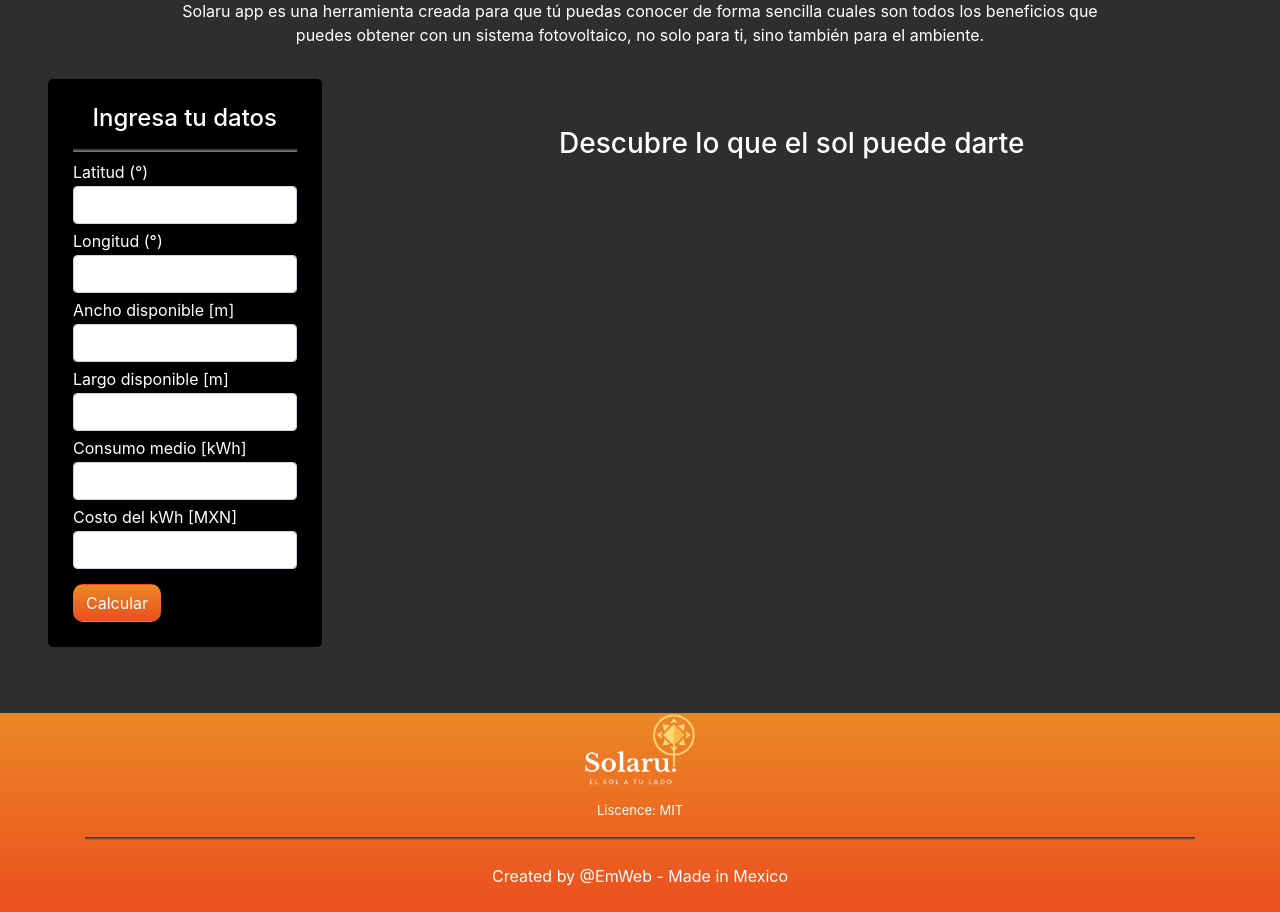
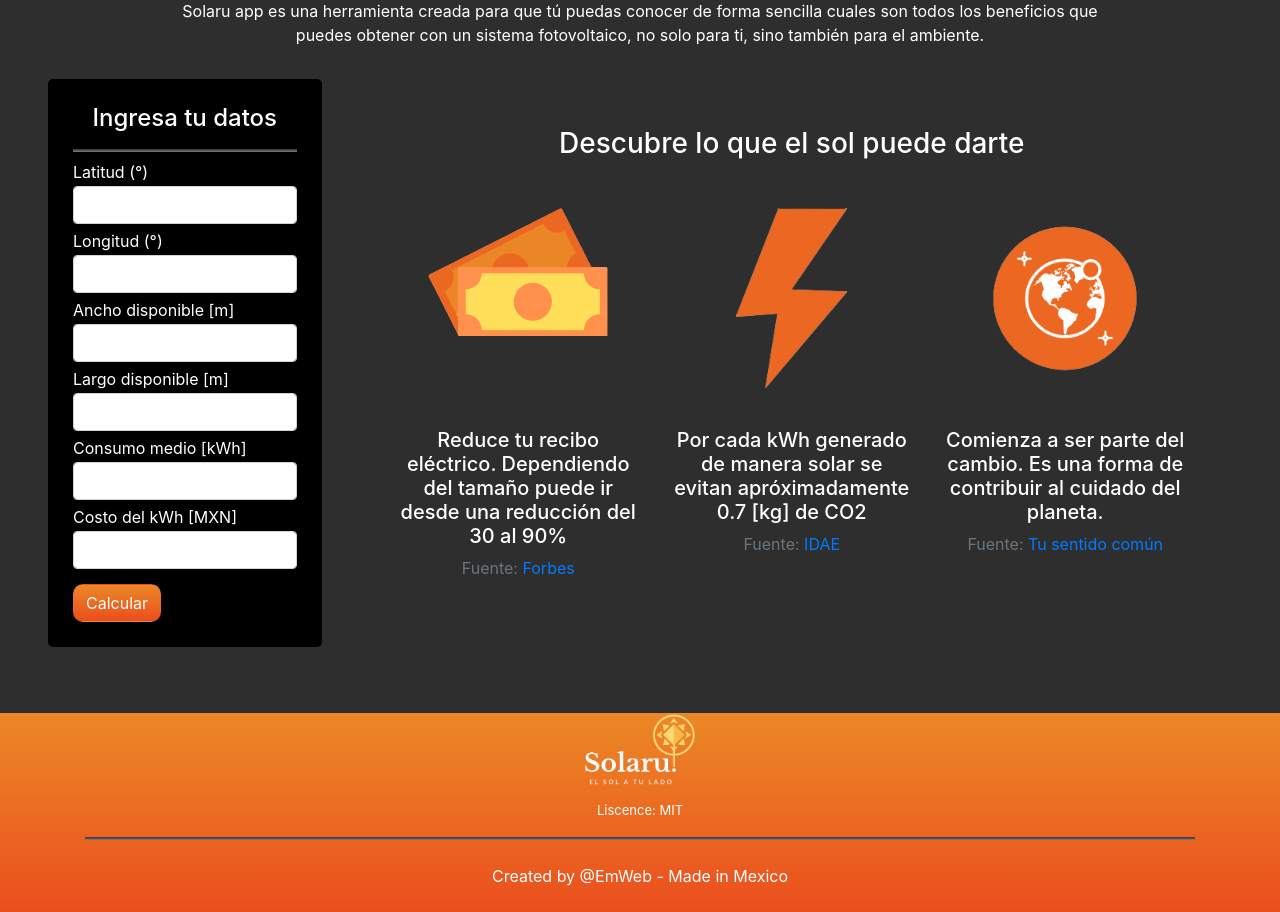
Before and after one commit to emanuelosva/solaru_legacy, a Flask app: page / in a window 1280 px wide. Shown: the part 177-1089 px from the top of the page. Run offline with Flask 2, Linux system fonts and the light colour scheme; some libraries are stand-ins or nearby versions.

Commit message:
Se mejoró interfaz de inicio con datos curiosos.

```diff
--- a/app/static/css/main.css
+++ b/app/static/css/main.css
@@ -48,6 +48,31 @@ html .body {
 }
 
 /* HEADER */
+
+
+/* INFO */
+
+#benefits figure {
+    height: 60%;
+}
+
+@media screen and (max-width:998px) {
+    #benefits figure {
+        height: auto;
+        max-height: 75%;
+    }
+}
+
+#benefits img {
+    max-width: 180px;
+    max-height: 180px;
+}
+
+#benefits .sun-benefit {
+    margin-bottom: 1rem;
+}
+
+/* INFO */
 
 
 /* CARD */
--- a/app/templates/index.html
+++ b/app/templates/index.html
@@ -35,6 +35,51 @@
                 <div class="container">
                     <div class="container text-center mt-5">
                         <h3>Descubre lo que el sol puede darte</h3>
+                        <div id="benefits" class="container mt-5">
+                            <div class="row">
+                                <div class="col-12 col-lg-6 col-xl-4 sun-benefit">
+                                    <figure>
+                                        <img src="{{ url_for('static', filename='img/money2.png') }}" alt="Money">
+                                    </figure>
+                                    <h5>
+                                        Reduce tu recibo eléctrico. Dependiendo del tamaño
+                                        puede ir desde una reducción del 30 al 90%
+                                    </h5>
+                                    <p class="text-muted">
+                                        Fuente: <a
+                                            href="https://www.forbes.com.mx/energia-solar-alternativa-para-reducir-50-la-tarifa-de-electricidad/"
+                                            target="_blank">
+                                            Forbes
+                                        </a>
+                                    </p>
+                                </div>
+                                <div class="col-12 col-lg-6 col-xl-4 sun-benefit">
+                                    <figure>
+                                        <img src="{{ url_for('static', filename='img/energy.png') }}" alt="Energy">
+                                    </figure>
+                                    <h5>
+                                        Por cada kWh generado de manera solar se evitan
+                                        apróximadamente 0.7 [kg] de CO2
+                                    </h5>
+                                    <p class="text-muted">
+                                        Fuente: <a href="https://www.idae.es/" target="_blank">IDAE</a>
+                                    </p>
+                                </div>
+                                <div class="col-12 col-lg-6 col-xl-4 sun-benefit">
+                                    <figure>
+                                        <img src="{{ url_for('static', filename='img/planet.png') }}"
+                                            alt="Planet earth">
+                                    </figure>
+                                    <h5>
+                                        Comienza a ser parte del cambio. Es una forma de
+                                        contribuir al cuidado del planeta.
+                                    </h5>
+                                    <p class="text-muted">
+                                        Fuente: <a href="#">Tu sentido común</a>
+                                    </p>
+                                </div>
+                            </div>
+                        </div>
                     </div>
                 </div>
             </div>
```
